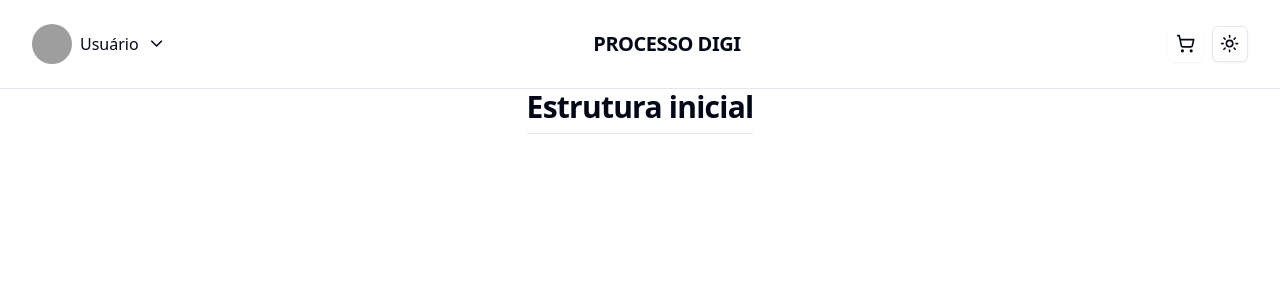
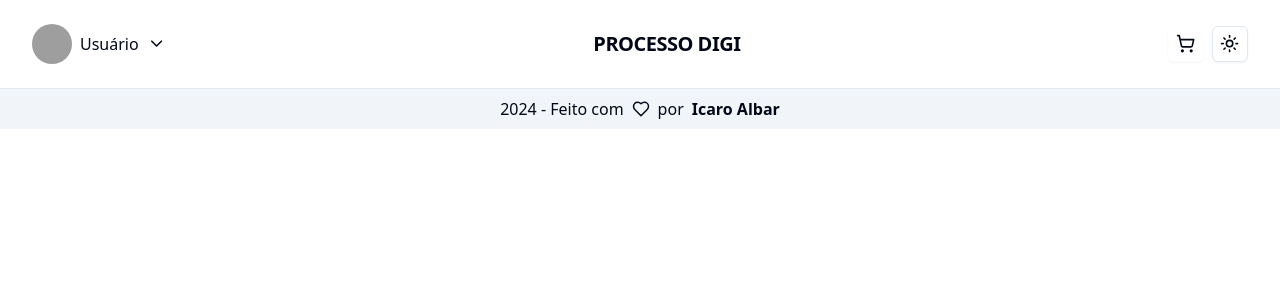
Before and after one commit to icaroalbar/processo-digi-icaro-albar, a React (Vite) app: page / in a window 1280 px wide. Shown: the top 300 px of the page. Built offline with nearby package versions, Linux system fonts and the light colour scheme; grey boxes are pictures that could not be loaded.

Commit message:
:sparkles: feat: partial footer

```diff
--- a/src/App.tsx
+++ /dev/null
@@ -1,9 +0,0 @@
-export default function App() {
-  return (
-    <div className="flex flex-grow flex-col items-center justify-center gap-5">
-      <h2 className="scroll-m-20 border-b pb-2 text-3xl font-semibold tracking-tight first:mt-0">
-        Estrutura inicial
-      </h2>
-    </div>
-  );
-}
--- a/src/main.tsx
+++ b/src/main.tsx
@@ -3,14 +3,16 @@ import ReactDOM from "react-dom/client";
 import React from "react";
 import "./index.css";
 
-import { Nav } from "./partials/nav.tsx";
+import { Nav } from "./partials/Nav/index.tsx";
 import { Router } from "./router";
+import Footer from "./partials/footer.tsx";
 
 ReactDOM.createRoot(document.getElementById("root")!).render(
   <React.StrictMode>
     <ThemeProvider defaultTheme="light" storageKey="vite-ui-theme">
       <Nav />
       <Router />
+      <Footer />
     </ThemeProvider>
   </React.StrictMode>,
 );
--- /dev/null
+++ b/src/partials/footer.tsx
@@ -0,0 +1,22 @@
+import Icon from "@/components/icon";
+
+export default function Footer() {
+  const now = new Date();
+  const currentYear = now.getFullYear();
+
+  return (
+    <div className="flex w-full justify-center bg-muted py-2">
+      <div className="flex items-center gap-x-2">
+        <span>{currentYear} - Feito com</span> <Icon name="Heart" size={18} />
+        por
+        <a
+          target="_blank"
+          href={`https://www.linkedin.com/in/icaro-albar/`}
+          className="font-semibold capitalize hover:underline"
+        >
+          icaro albar
+        </a>
+      </div>
+    </div>
+  );
+}
--- a/src/router.tsx
+++ b/src/router.tsx
@@ -1,12 +1,10 @@
-import { BrowserRouter, Route, Routes } from "react-router-dom";
-import App from "./App";
+import { BrowserRouter, Routes } from "react-router-dom";
 
 export function Router() {
   return (
     <BrowserRouter>
-      <Routes>
-        <Route path="/" element={<App />} />
-      </Routes>
+      <Routes></Routes>
+      <Routes></Routes>
     </BrowserRouter>
   );
 }
```
Also changed, not shown: src/partials/Nav/index.tsx (renamed from src/partials/nav.tsx), src/partials/Nav/menu-user.tsx (renamed from src/partials/menu-user.tsx), src/partials/Nav/mode-toggle.tsx (renamed from src/partials/mode-toggle.tsx).
